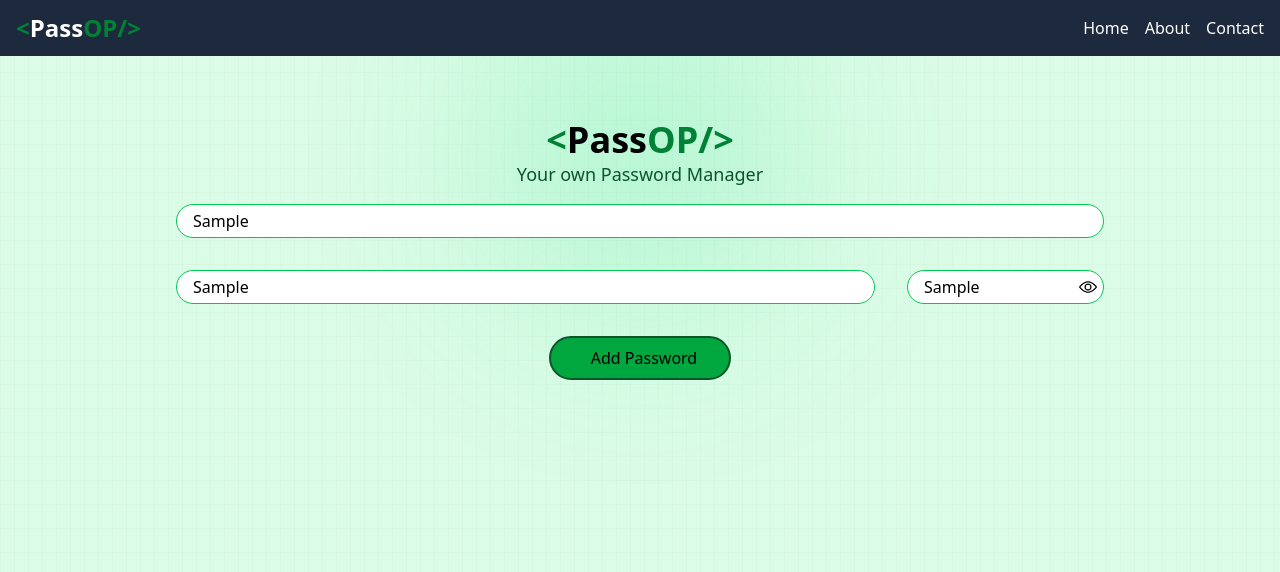
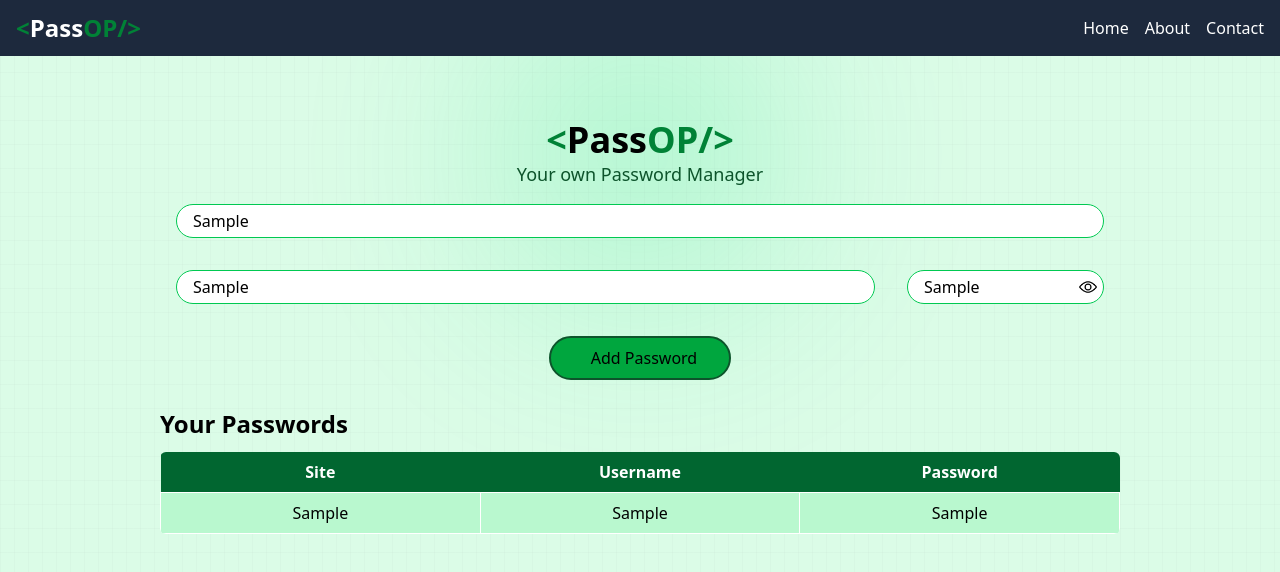
Before and after one commit to Pramodsnz01/Password-Manager, a React app: page / in a window 1280 px wide. Both pictures are taken after typing "Sample", "Sample", "Sample" into the empty fields and a click on the button "Add Password". Shown: the top 572 px of the page. Built offline with nearby package versions, Linux system fonts and the light colour scheme; the HTML template or start-up script is replaced by a standard one.

Commit message:
displaying passwords from local storage

```diff
--- a/src/components/Manager.jsx
+++ b/src/components/Manager.jsx
@@ -2,21 +2,21 @@
 
 const Manager = () => {
   const ref = useRef()
-    const [form, setform] = useState({site: "", username: "", password: ""})
+  const [form, setform] = useState({ site: "", username: "", password: "" })
   const [passwordArray, setpasswordArray] = useState([])
 
   useEffect(() => {
     let passwords = localStorage.getItem("passwords")
-      if(passwords){
+    if (passwords) {
       setpasswordArray(JSON.parse(passwords))
     }
   }, [])
 
 
   const showPassword = () => {
-      if(ref.current.src.includes("icons/hide.png")){
+    if (ref.current.src.includes("icons/hide.png")) {
       ref.current.src = "icons/view.png"
-      }else{
+    } else {
       ref.current.src = "icons/hide.png"
     }
   }
@@ -28,7 +28,7 @@
 
   }
   const handleChange = (e) => {
-      setform({...form, [e.target.name]: e.target.value})
+    setform({ ...form, [e.target.name]: e.target.value })
   }
 
 
@@ -58,6 +58,28 @@
               trigger="hover" >
             </lord-icon>Add Password</button>
         </div>
+        <div className="passwords">
+          <h2 className='font-bold text-2xl py-3'>Your Passwords</h2>
+          {passwordArray.length === 0 && <div className="">No Passwords To Show</div>}
+          {passwordArray.length != 0 && <table className="table-auto w-full rounded-md overflow-hidden">
+            <thead className='bg-green-800 text-white'>
+              <tr>
+                <th className='py-2'>Site</th>
+                <th className='py-2'>Username</th>
+                <th className='py-2'>Password</th>
+              </tr>
+            </thead>
+            <tbody className='bg-green-200'>
+              {passwordArray.map((item, index) => {
+                return <tr key={index}>
+                  <td className='py-2 border border-white text-center w-32'><a href={item.site} target='_blank'>{item.site}</a></td>
+                  <td className='py-2 border border-white text-center w-32'>{item.username}</td>
+                  <td className='py-2 border border-white text-center w-32'>{item.password}</td>
+                </tr>
+              })}
+            </tbody>
+          </table>}
+        </div>
       </div>
     </>
   )
```
Lines whose indentation alone changed are shown as unchanged.
